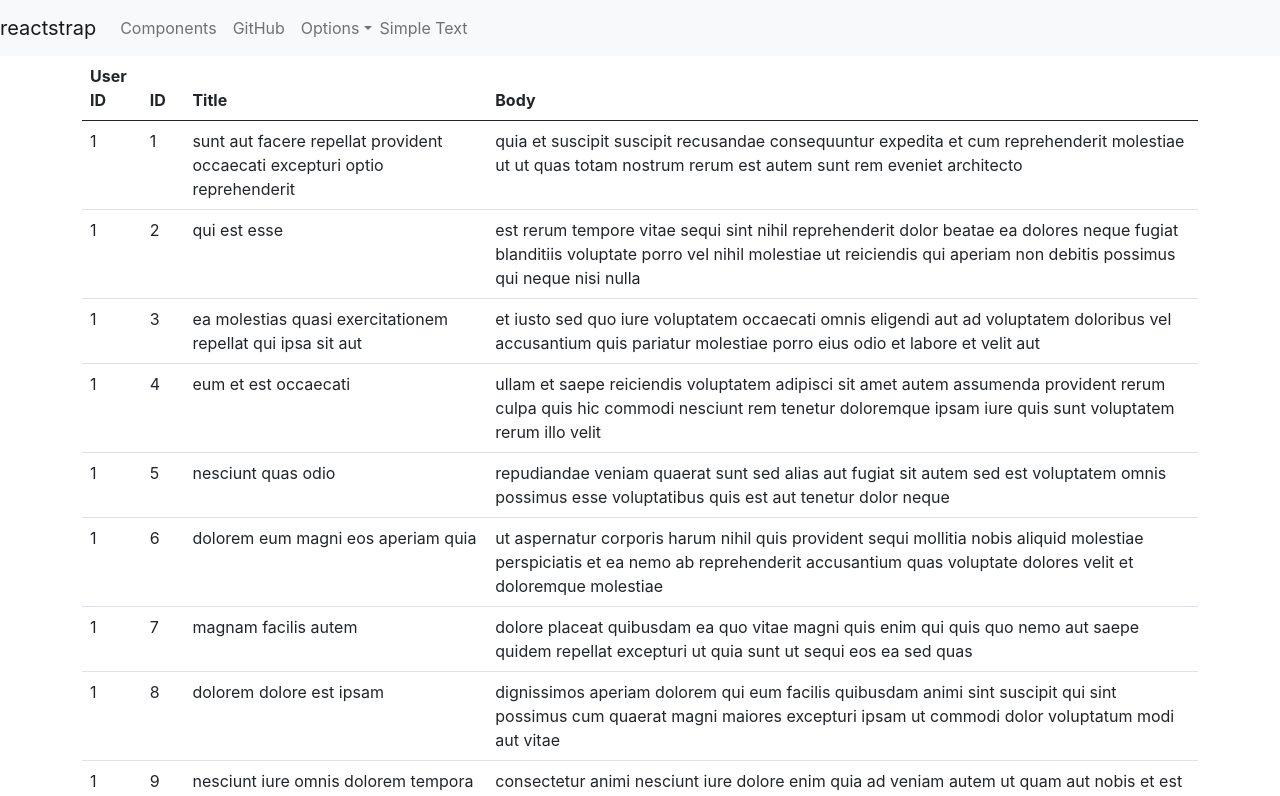
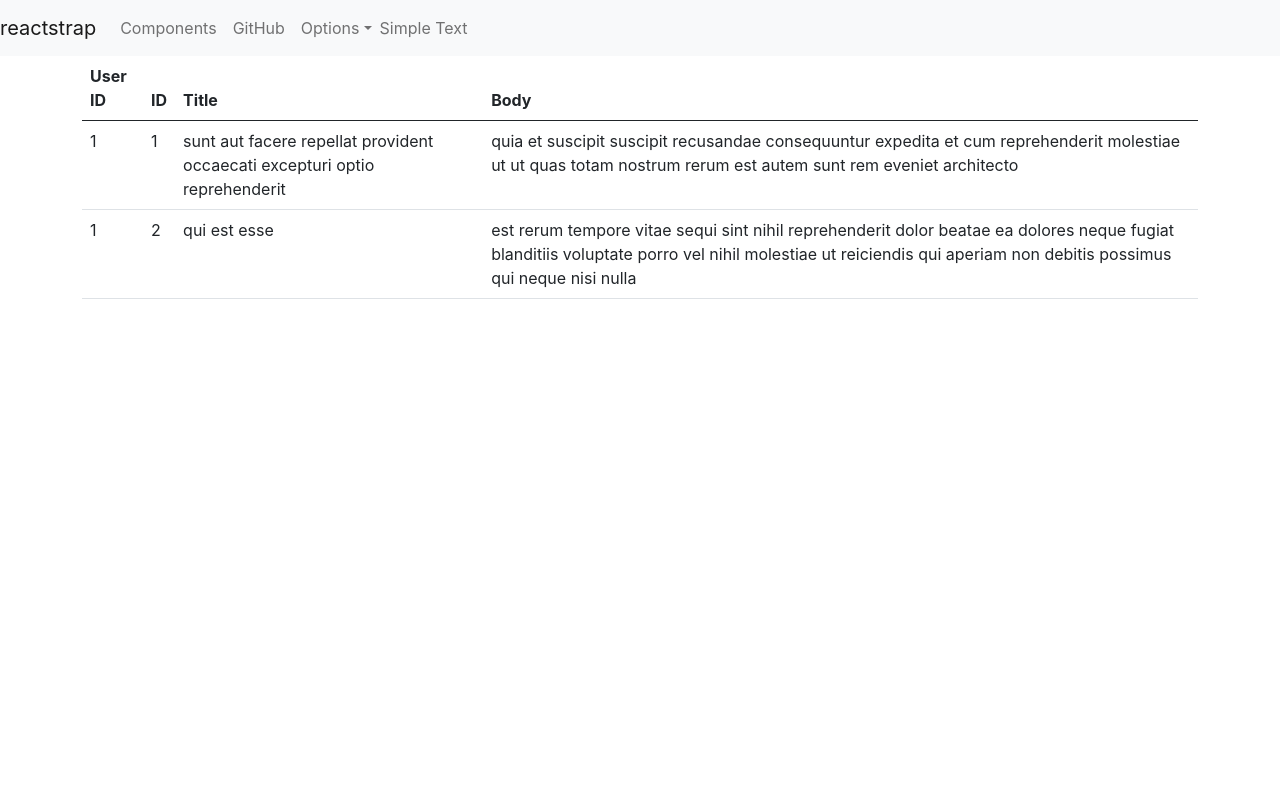
Before and after one commit to MrTato/react-tutorials, a React (Create React App) app in the folder reactjs-quickstart/: page / in a window 1280 px wide. Shown: the top 796 px of the page. Built offline with nearby package versions, Linux system fonts and the light colour scheme.

Commit message:
26. Component properties

```diff
--- a/reactjs-quickstart/src/App.js
+++ b/reactjs-quickstart/src/App.js
@@ -7,7 +7,7 @@ function App() {
   return (
     <div>
       <PageNavbar/>
-      <ListFacts />
+      <ListFacts limit={2}/>
     </div>
   );
 }
--- a/reactjs-quickstart/src/components/ListFacts.js
+++ b/reactjs-quickstart/src/components/ListFacts.js
@@ -10,7 +10,7 @@ class ListFacts extends Component {
                     <thead><tr><th>User ID</th><th>ID</th><th>Title</th><th>Body</th></tr></thead>
                     <tbody>
                         {
-                            posts.map(post => (
+                            posts.slice(0, this.props.limit).map(post => (
                                 <tr key={post.id}>
                                     <td>{post.userId}</td>
                                     <td>{post.id}</td>
```
